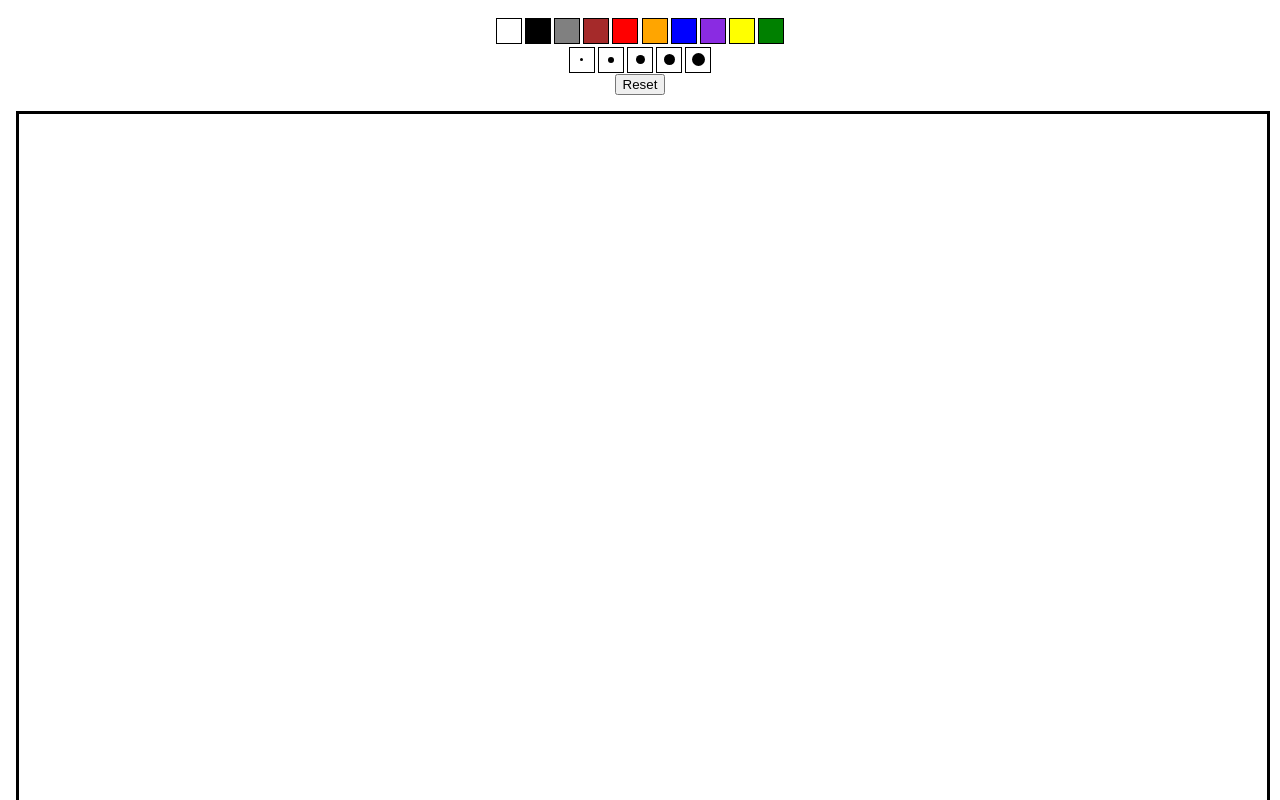
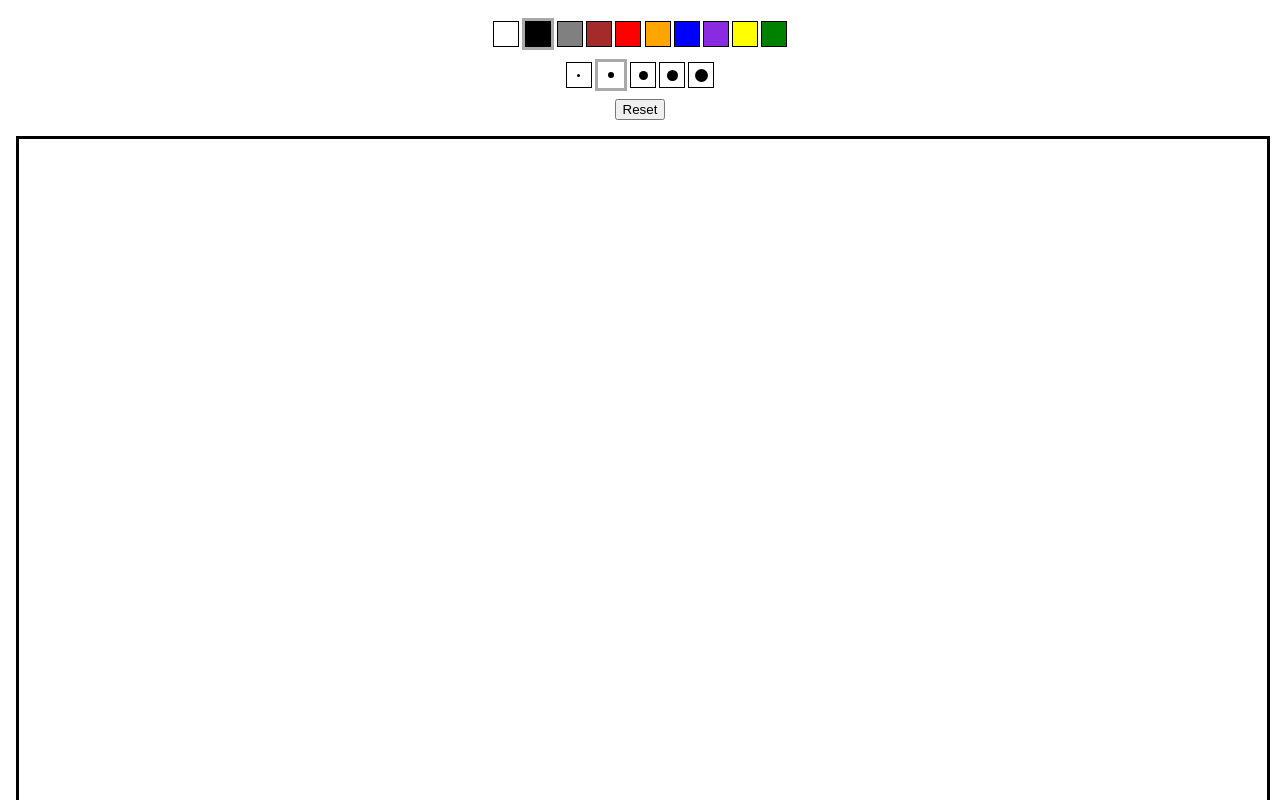
Before and after one commit to bennymeier/scribbl-react-rebuild, a React (Create React App) app: page / in a window 1280 px wide. Shown: the top 800 px of the page. Built offline with nearby package versions, Linux system fonts and the light colour scheme; the HTML template or start-up script is replaced by a standard one.

Commit message:
Add selected class

```diff
--- a/src/components/ColorButtons.tsx
+++ b/src/components/ColorButtons.tsx
@@ -1,3 +1,5 @@
+import { useState } from 'react';
+
 const colors = [
   'white',
   'black',
@@ -16,18 +18,21 @@ interface Props {
 }
 const ColorButtons: React.FC<Props> = (props) => {
   const { onChange } = props;
+  const [lineColor, setColor] = useState('black');
 
   const handleChange = (selectedColor: string) => {
     onChange(selectedColor);
+    setColor(selectedColor);
   };
 
   return (
     <>
       <div className="buttons">
         {colors.map((color) => {
+          const isSelected = color === lineColor;
           return (
             <div
-              className={`button ${color}`}
+              className={`button ${color} ${isSelected ? 'selected' : ''}`}
               title={color}
               key={color}
               onClick={() => handleChange(color)}
--- a/src/components/SizeButtons.tsx
+++ b/src/components/SizeButtons.tsx
@@ -1,3 +1,5 @@
+import { useState } from 'react';
+
 const sizes = [
   { text: 'one', size: 1 },
   { text: 'three', size: 3 },
@@ -11,17 +13,24 @@ interface Props {
 }
 const SizeButtons: React.FC<Props> = (props) => {
   const { onChange } = props;
+  const [lineSize, setSize] = useState(3);
+
   const handleChange = (selectedSize: number) => {
     onChange(selectedSize);
+    setSize(selectedSize);
   };
+
   return (
     <>
       <div className="buttons">
         {sizes.map((obj) => {
           const { size, text } = obj;
+          const isSelected = size === lineSize;
           return (
             <div
-              className={`button size-btn ${text}`}
+              className={`button size-btn ${text} ${
+                isSelected ? 'selected' : ''
+              }`}
               title={`${size}`}
               key={text}
               onClick={() => handleChange(size)}
--- a/src/index.css
+++ b/src/index.css
@@ -10,6 +10,8 @@ body {
 .buttons {
   display: flex;
   justify-content: center;
+  align-items: center;
+  margin: 0.4em;
 }
 
 .button {
@@ -18,6 +20,12 @@ body {
   width: 24px;
   cursor: pointer;
   margin: 0.1em;
+}
+
+.button.selected {
+  height: 26px;
+  width: 26px;
+  border: 3px solid darkgrey;
 }
 
 .button.black {
```
Also changed, not shown: screenshot.png (added).
